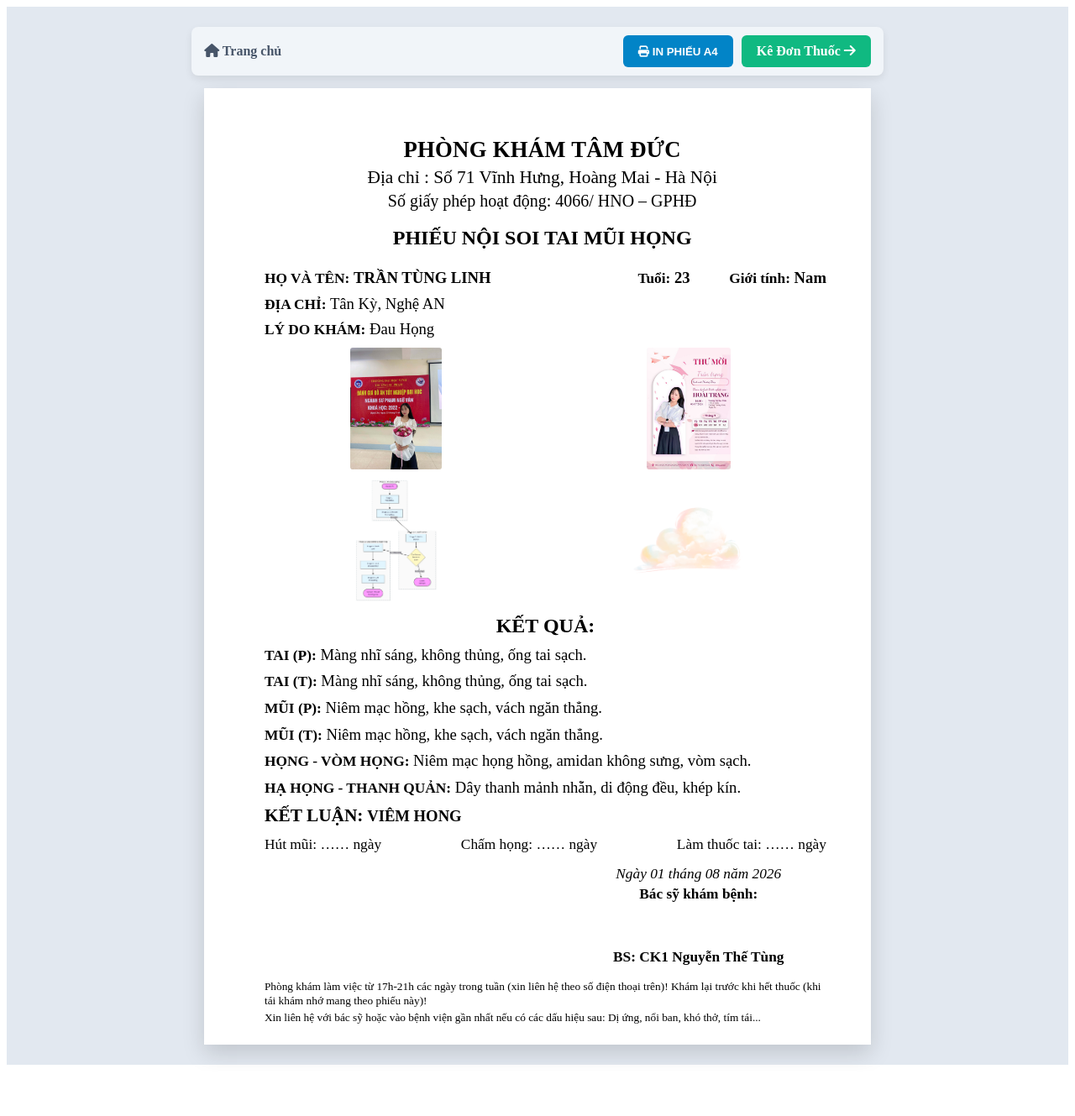
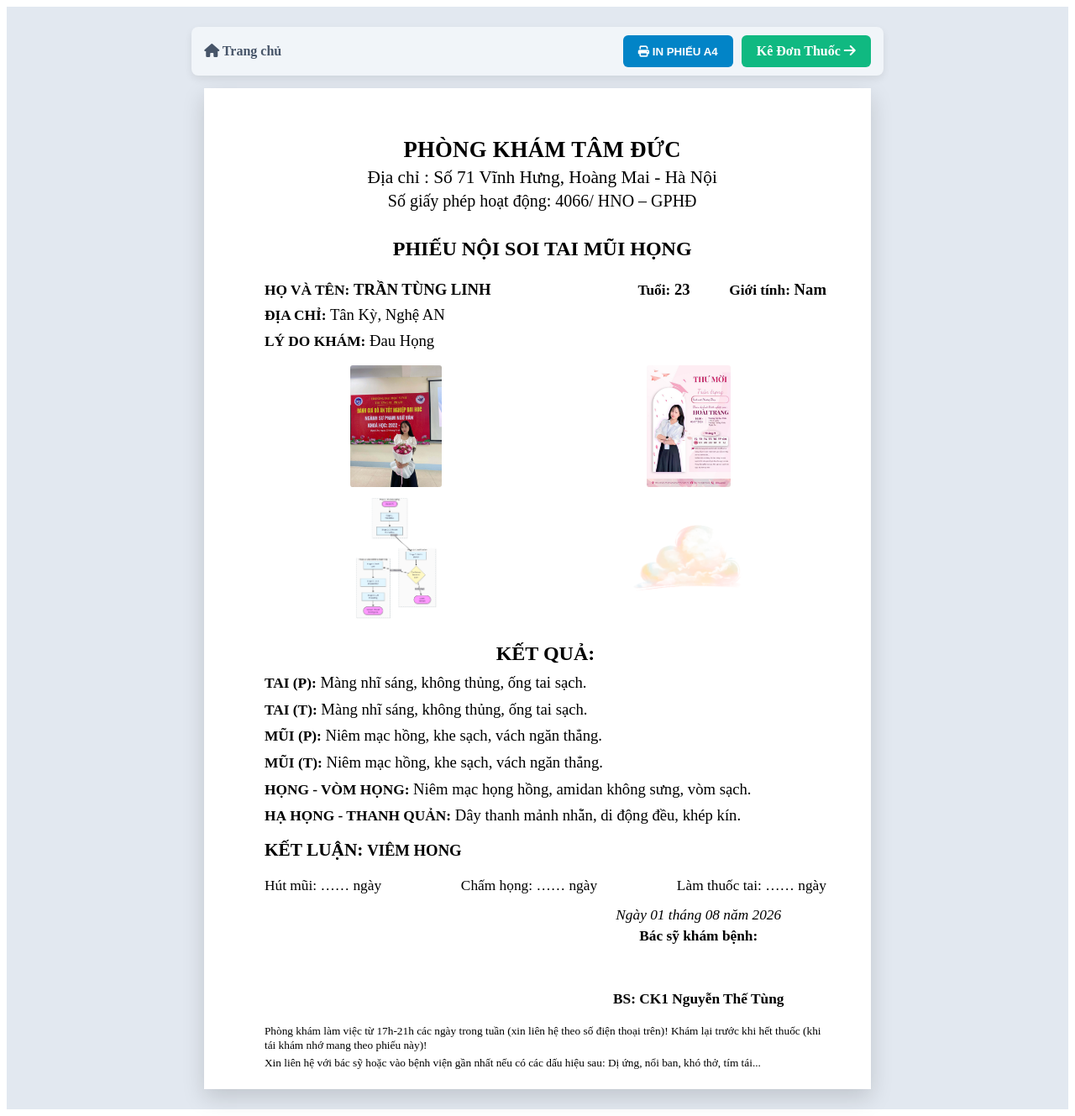
Before and after one commit to EEnic3/HOANG_TUNG, a Flask app: page /print/noisoi/1 in a window 1280 px wide. Shown: the whole page at 84% size. Before the commit the page ends 1268 px from the top, so only its background shows below. Run offline with Flask 3, Linux system fonts and the light colour scheme; data comes from the database, SQL or seed files in the repository; both versions use the stored data as it was after the commit.

Commit message:
fix layout va input nhap tuoi

```diff
--- a/templates/index.html
+++ b/templates/index.html
@@ -63,7 +63,7 @@
                 <div class="form-row">
                     <div class="form-group">
                         <label for="age">Tuổi <span style="color: red;">*</span></label>
-                        <input type="number" id="age" name="age" placeholder="VD: 32" min="1" max="120" required>
+                        <input type="text" id="age" name="age" placeholder="VD: 32, 2.5 hoặc 8 tháng..." required>
                     </div>
                     <div class="form-group">
                         <label for="gender">Giới Tính</label>
--- a/templates/print_noisoi.html
+++ b/templates/print_noisoi.html
@@ -21,6 +21,9 @@
             color: #000000;
             font-size: 14pt;
             line-height: 1.25;
+            display: flex;
+            flex-direction: column;
+            justify-content: flex-start;
         }
 
         .text-center { text-align: center; }
@@ -156,6 +159,9 @@
             font-size: 10pt;
             margin-top: 12pt;
             padding-left: 2mm;
+            /* --- THÊM DÒNG NÀY ĐỂ ĐẨY SÁT XUỐNG ĐÁY A4 --- */
+            margin-top: auto !important;
+            padding-top: 15pt; /* Tạo khoảng cách an toàn với chữ ký phía trên */
         }
         .footer-note div { margin-bottom: 3pt; }
 
```
Also changed, not shown: database.db.
